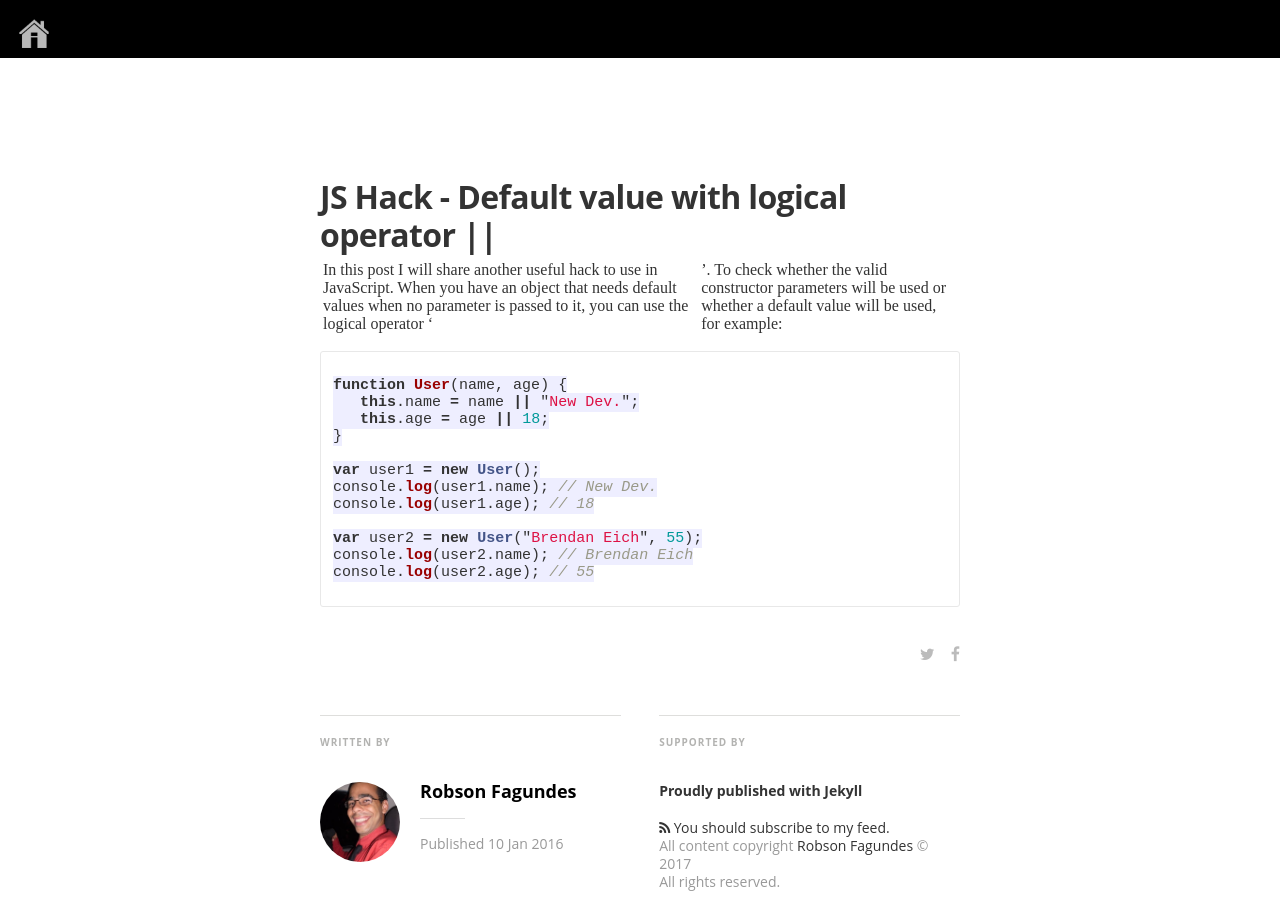
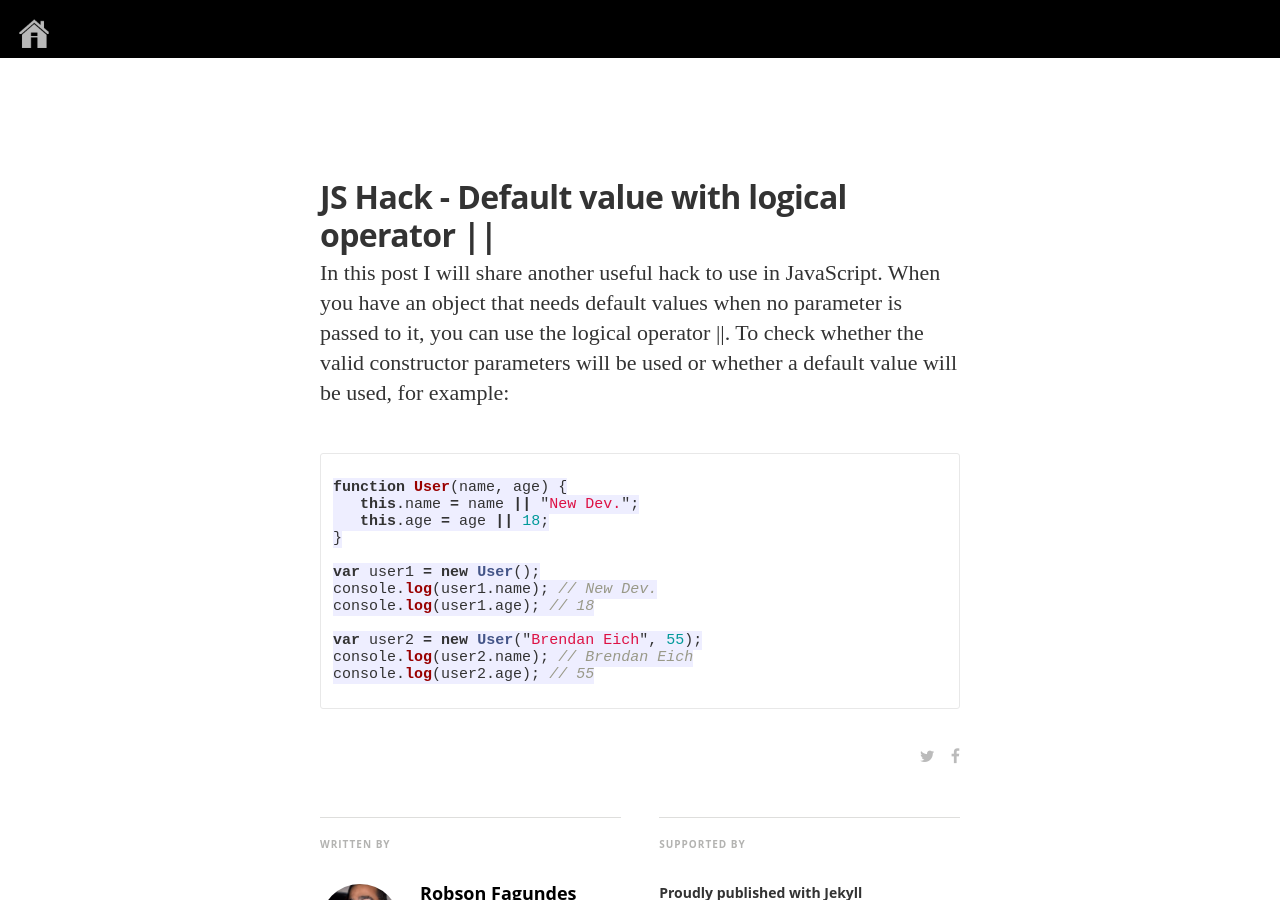
Before and after one commit to robsonfagundes/robsonfagundes.github.io, a Jekyll site: the page built from _posts/2016-01-10-jshack2-default-values-operator-or.markdown, in a window 1280 px wide and 900 px high, scrolled down 842 px. Built offline with Jekyll 4.4.1, drawn with Linux system fonts in a browser that asks for light colours; nearby versions of some CDN libraries; some web fonts are replaced.

````diff
--- a/_posts/2016-01-10-jshack2-default-values-operator-or.markdown
+++ b/_posts/2016-01-10-jshack2-default-values-operator-or.markdown
@@ -10,7 +10,9 @@ image: /assets/article_images/machine.jpg
 JS Hack - Default value with logical operator ||
 ----------------
 
-In this post I will share another useful hack to use in JavaScript. When you have an object that needs default values when no parameter is passed to it, you can use the logical operator '||'. To check whether the valid constructor parameters will be used or whether a default value will be used, for example:
+In this post I will share another useful hack to use in JavaScript.
+When you have an object that needs default values when no parameter is passed to it, you can use the logical operator ||.
+To check whether the valid constructor parameters will be used or whether a default value will be used, for example:
 
 ```javascript
 
````
